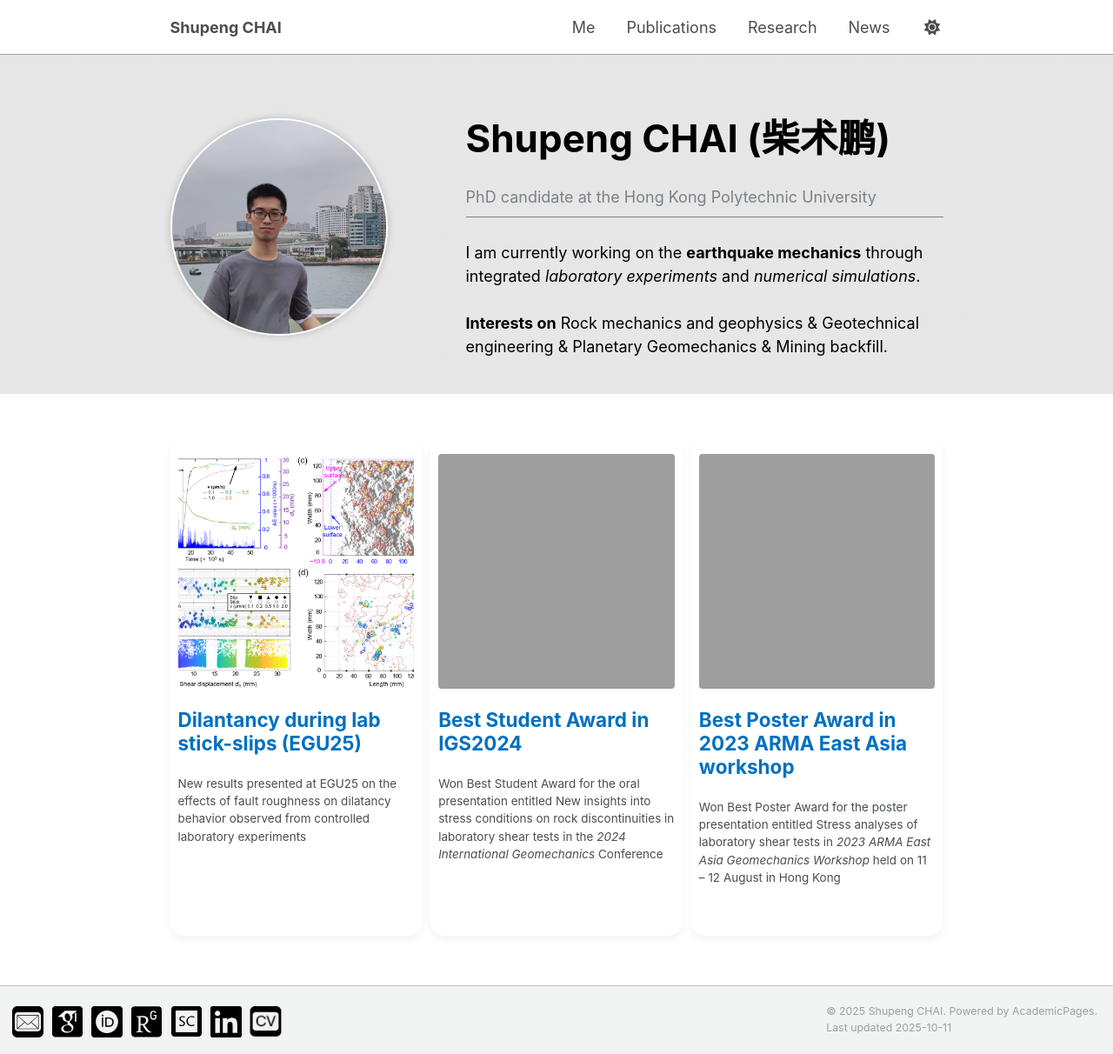
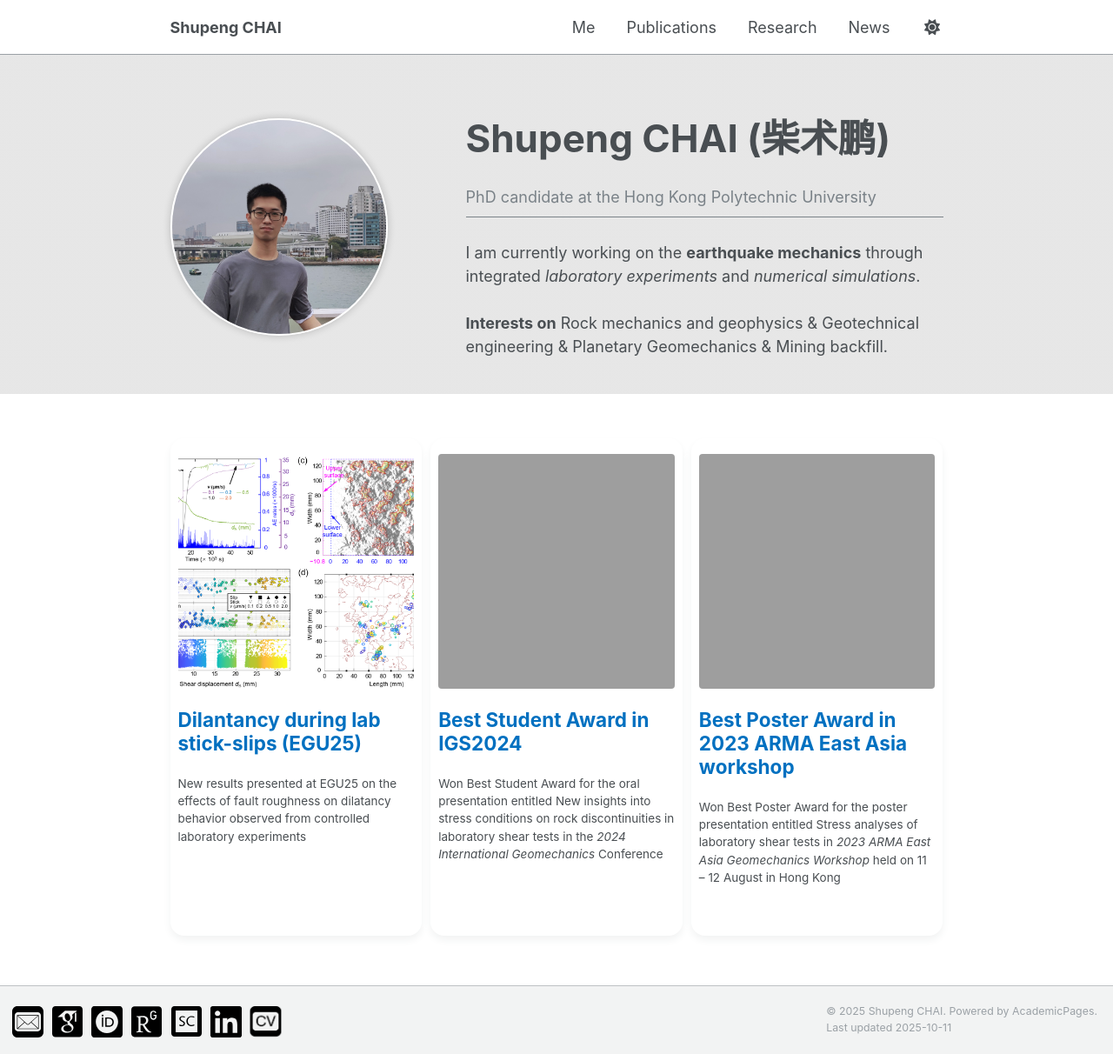
Before and after one commit to spchai/spchai.github.io, a Jekyll site: the page built from _pages/about.md, in a window 1280 px wide and 1212 px high. Shown: the whole window at 87% size. Built offline with Jekyll 4.4.1, drawn with Linux system fonts in a browser that asks for light colours.

Commit message:
Update _page.scss

```diff
--- a/_sass/layout/_page.scss
+++ b/_sass/layout/_page.scss
@@ -361,5 +361,5 @@
 
 .profile-content {
   flex: 1;
-  color: #000 !important;
+  // color: #000 !important;
 }
```
